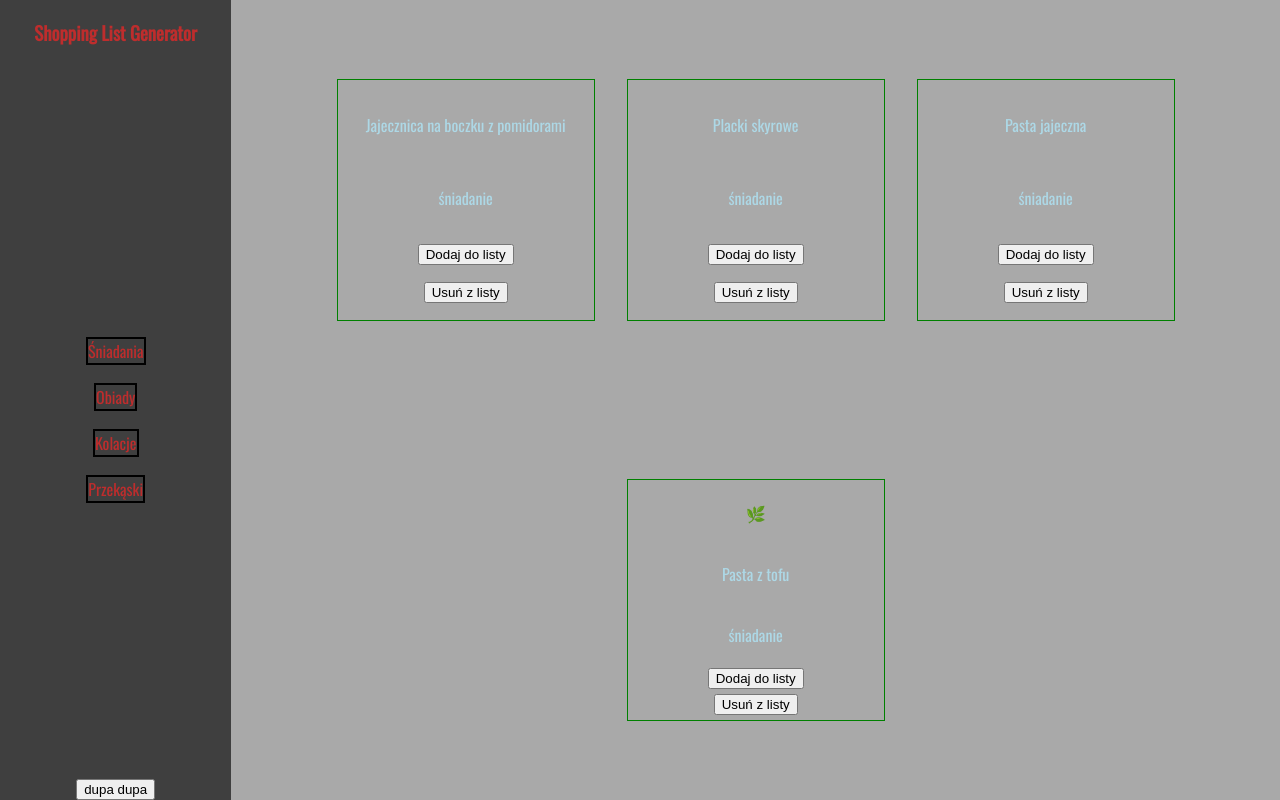
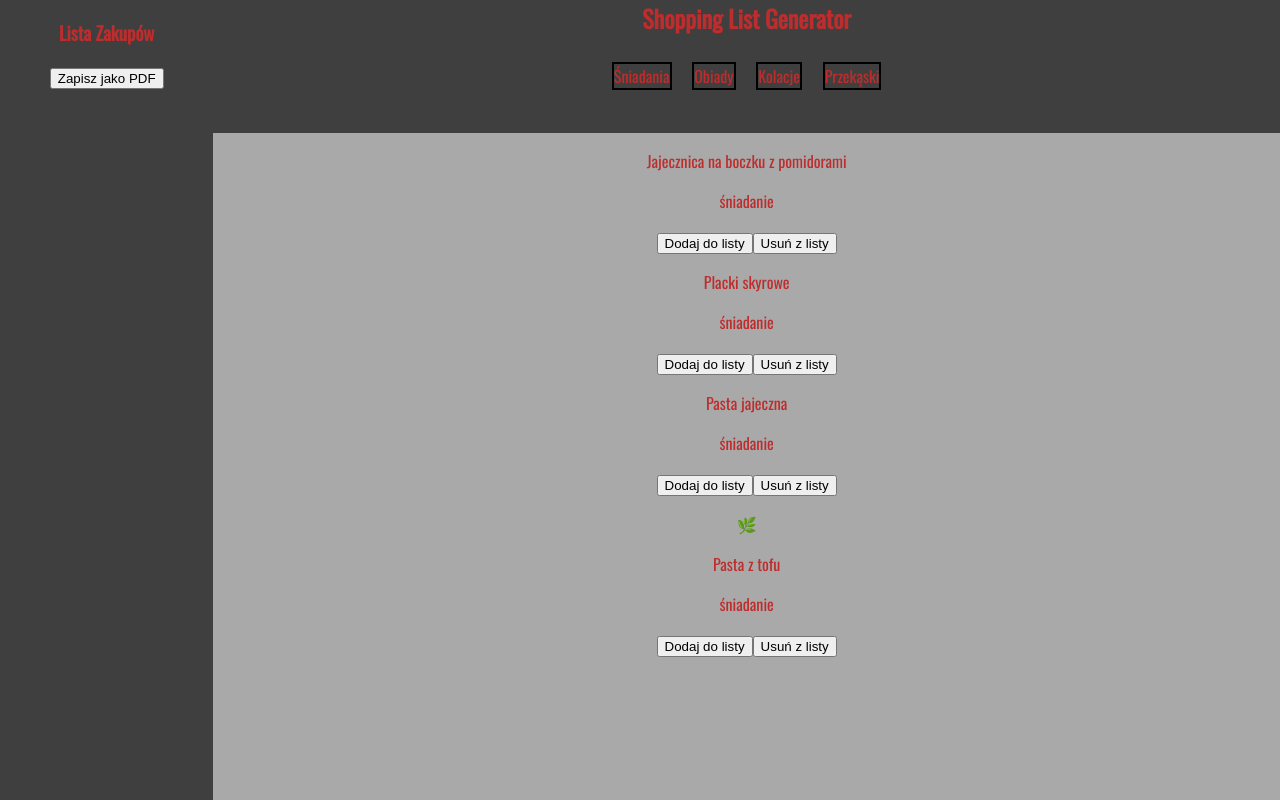
Before and after one commit to JJ-Wph/shoppinglistgenerator, a Vue app: page / in a window 1280 px wide. Built offline with nearby package versions, Linux system fonts and the light colour scheme.

Commit message:
display grid

```diff
--- a/package.json
+++ b/package.json
@@ -9,6 +9,7 @@
   },
   "dependencies": {
     "core-js": "^3.8.3",
+    "html2pdf.js": "^0.10.1",
     "vue": "^3.2.13"
   },
   "devDependencies": {
--- a/src/App.vue
+++ b/src/App.vue
@@ -21,26 +21,29 @@ export default {
 <style>
 @import url('https://fonts.googleapis.com/css2?family=Oswald&display=swap');
 
-body {
+html, body {
   margin: 0;
   padding: 0;
-  width: 100vw;
+  width: 100%;
   height: 100vh;
 }
 
 #app {
-  display: flex;
-  flex-direction: row;
+  display: grid;
+  grid-template-columns: repeat(6, 1fr);
+  grid-template-rows: repeat(6, 1fr);
+  grid-column-gap: 0px;
+  grid-row-gap: 0px;
   font-family: 'Oswald', sans-serif;
   width: 100%;
-  height: 100%;
+  height: 100vh;
   margin: 0;
   padding: 0;
   -webkit-font-smoothing: antialiased;
   -moz-osx-font-smoothing: grayscale;
-  color: lightblue;
   text-align: center;
   background-color: darkgrey;
+  color: rgb(190, 45, 45);
 };
 
 
--- a/src/components/BreakfastComponent.vue
+++ b/src/components/BreakfastComponent.vue
@@ -124,28 +124,17 @@ export default {
 
 <style>
 
-.container {
-  display: flex;
-  flex-direction: row;
-  flex-wrap: wrap;
-  justify-content: center;
-  align-items: center;
-  width: auto;
-  height: auto;
-  padding: 0;
-  margin: 0;
 
-}
 
 .recipeDiv {
-  display: flex;
+  /* display: flex;
   flex-direction: column;
   justify-content: space-evenly;
   align-items: center;
   margin: 2vh;
   width: 20vw;
   height: 30vh;
-  border: 1px solid green;
+  border: 1px solid green; */
   /* background: linear-gradient(to top right, red, rgb(63, 63, 63), rgb(63, 63, 63), rgb(63, 63, 63)); */
 }
 
--- a/src/components/HeaderBar.vue
+++ b/src/components/HeaderBar.vue
@@ -1,6 +1,6 @@
 <template>
     <header>
-    <h3>Shopping List Generator</h3>
+        <h2>Shopping List Generator</h2>
         <nav>
             <ul>
                 <li @click="activateBreakfast">Śniadania</li>
@@ -9,16 +9,17 @@
                 <li @click="activateSnack">Przekąski</li>
             </ul>
         </nav>
-    <div class="listDiv">
+    </header>
+    <div class="listDiv" id="listDivToPDF">
+        <h3>Lista Zakupów</h3>
         <template v-for="product in listOfIgredients" :key="product">
-            <p v-if="product.value > 0">{{product.polishWord}}: {{product.value}}</p>
+            <p v-if="product.value > 0">{{product.polishWord}}: {{product.value}} {{product.unit}}</p>
         </template>
-        <button>dupa dupa</button>
+        <button @click="exportToPDF">Zapisz jako PDF</button>
+    </div>
 
-
-    </div>
-  </header>
     <BreakfastComponent
+        class="section"
         v-show="isBreakfastActive"
         @add-eggs-to-list=addScrambledEggs
         @add-skyr-pancakes-to-list=addSkyrPancakes
@@ -31,6 +32,7 @@
     />
 
     <LunchComponent
+        class="section"
         v-show="isLunchActive"
         @add-Chicken-Pasta-To-List=addChickenPasta
         @add-Cheeseburger-To-List=addCheeseburger
@@ -43,6 +45,7 @@
     />
 
     <DinnerComponent
+        class="section"
         v-show="isDinnerActive"
         @add-Chicken-Salad-To-List=addChickenSalad
         @add-Cheese-Sandwich-To-List=addCheeseSandwich
@@ -55,6 +58,7 @@
     />
 
     <SnackComponent
+        class="section"
         v-show="isSnackActive"
         @add-Chips-To-List=addChips
         @add-Carrot-Chips-To-List=addCarrotChips
@@ -72,6 +76,7 @@ import BreakfastComponent from './BreakfastComponent.vue'
 import LunchComponent from './LunchComponent.vue'
 import DinnerComponent from './DinnerComponent.vue'
 import SnackComponent from './SnackComponent.vue'
+import html2pdf from 'html2pdf.js'
 
 import {reactive, ref} from 'vue'
 export default {
@@ -89,32 +94,32 @@ export default {
         const isSnackActive = ref(false);
 
         const listOfIgredients = reactive({
-            onion:{ value: 0, polishWord: 'cebula'},
-            tomato:{ value: 0, polishWord: 'pomidor'},
-            roll:{ value: 0, polishWord: 'bułka'},
-            bacon: { value: 0, polishWord: 'bekon'},
-            cheese: { value: 0, polishWord: 'ser żółty'},
-            eggs: { value: 0, polishWord: 'jaja'},
-            beef: { value: 0, polishWord: 'wołowina'},
-            flour: { value: 0, polishWord: 'mąka'},
-            milk: { value: 0, polishWord: 'mleko'},
-            curds: { value: 0, polishWord: 'serek wiejski'},
-            raisins: { value: 0, polishWord: 'rodzynki'},
-            vanillaSkyr: { value: 0, polishWord: 'skyr waniliowy'},
-            mayonnaise: { value: 0, polishWord: 'majonez'},
-            chives: { value: 0, polishWord: 'szczypiorek'},
-            tofu: { value: 0, polishWord: 'tofu'},
-            pasta: { value: 0, polishWord: 'makaron'},
-            chicken: { value: 0, polishWord: 'pierś z kurczaka'},
-            sweetPotato: { value: 0, polishWord: 'batat'},
-            chickPeas: { value: 0, polishWord: 'ciecierzyca'},
-            breadCrumbs: { value: 0, polishWord: 'bułka tarta'},
-            sweetPepper: { value: 0, polishWord: 'papryka słodka'},
-            cucumber: { value: 0, polishWord: 'ogórek'},
-            chips: { value: 0, polishWord: 'chipsy'},
-            carrotChips: { value: 0, polishWord: 'chipsy marchewkowe'},
-            chocolate: { value: 0, polishWord: 'czekolada'},
-            sticks: { value: 0, polishWord: 'paluszki'},
+            onion:{ value: 0, polishWord: 'cebula', unit: 'g'},
+            tomato:{ value: 0, polishWord: 'pomidory', unit: 'g'},
+            roll:{ value: 0, polishWord: 'bułki', unit: 'szt.'},
+            bacon: { value: 0, polishWord: 'bekon', unit: 'g'},
+            cheese: { value: 0, polishWord: 'ser żółty', unit: 'g'},
+            eggs: { value: 0, polishWord: 'jaja', unit: 'szt.'},
+            beef: { value: 0, polishWord: 'wołowina', unit: 'g'},
+            flour: { value: 0, polishWord: 'mąka', unit: 'g'},
+            milk: { value: 0, polishWord: 'mleko', unit: 'ml'},
+            curds: { value: 0, polishWord: 'serek wiejski', unit: 'g'},
+            raisins: { value: 0, polishWord: 'rodzynki', unit: 'g'},
+            vanillaSkyr: { value: 0, polishWord: 'skyr waniliowy', unit: 'g'},
+            mayonnaise: { value: 0, polishWord: 'majonez', unit: 'g'},
+            chives: { value: 0, polishWord: 'szczypiorek', unit: 'g'},
+            tofu: { value: 0, polishWord: 'tofu', unit: 'g'},
+            pasta: { value: 0, polishWord: 'makaron', unit: 'g'},
+            chicken: { value: 0, polishWord: 'pierś z kurczaka', unit: 'g'},
+            sweetPotato: { value: 0, polishWord: 'bataty', unit: 'g'},
+            chickPeas: { value: 0, polishWord: 'ciecierzyca', unit: 'g'},
+            breadCrumbs: { value: 0, polishWord: 'bułka tarta', unit: 'g'},
+            sweetPepper: { value: 0, polishWord: 'papryka słodka', unit: 'g'},
+            cucumber: { value: 0, polishWord: 'ogórki', unit: 'g'},
+            chips: { value: 0, polishWord: 'chipsy', unit: 'op.'},
+            carrotChips: { value: 0, polishWord: 'chipsy marchewkowe', unit: 'op.'},
+            chocolate: { value: 0, polishWord: 'czekolada', unit: 'op.'},
+            sticks: { value: 0, polishWord: 'paluszki', unit: 'op.'},
     });
 
         const addScrambledEggs = val => {
@@ -419,6 +424,13 @@ export default {
             isSnackActive.value = true;
         }
 
+        function exportToPDF() {
+            html2pdf(document.getElementById('listDivToPDF'), {
+                margin: 2,
+                filename: "lista zakupów.pdf",
+            });
+        }
+
         return {
             isBreakfastActive,
             isLunchActive,
@@ -460,7 +472,8 @@ export default {
             addChocolate,
             deleteChocolate,
             addSticks,
-            deleteSticks
+            deleteSticks,
+            exportToPDF
         };
     }
 }
@@ -468,14 +481,13 @@ export default {
 
 <style scoped>
     header {
-        display: flex;
-        justify-content: space-between;
-        flex-direction: column;
-        align-items: center;
-        width: 20%;
+        grid-area: 1 / 2 / 2 / 7;
         background-color: rgb(63, 63, 63);
         /* background: linear-gradient(to bottom right, red, rgb(63, 63, 63), rgb(63, 63, 63)); */
-        color: rgb(190, 45, 45);
+    }
+
+    h2 {
+        margin: 0;
     }
 
     h3 {
@@ -484,14 +496,14 @@ export default {
 
     nav {
         display: flex;
-        flex-direction: column;
+        flex-direction: row;
         align-items: center;
         justify-content: center;
     }
 
     ul {
         display: flex;
-        flex-direction: column;
+        flex-direction: row;
         align-items: center;
         justify-content: center;
         list-style: none;
@@ -500,15 +512,34 @@ export default {
 
     li {
         cursor: pointer;
-        margin: 15%;
+        margin: 5%;
         border: 2px black solid;
     }
 
     .listDiv {
+        grid-area: 1 / 1 / 7 / 2;
+        background-color: rgb(63, 63, 63);
         padding: 0;
+        /* display:flex;
+         border:3px solid black;
+         flex-direction:column;
+         flex-wrap:wrap;
+         width: 80%;
+         height: 100%; */
+
     }
 
     .listDiv > p {
-        padding: 0;
+        display: flex;
+        flex-wrap: wrap;
+        flex-flow: column wrap;
+        margin: 0;
     }
+
+    .section {
+        grid-area: 2 / 2 / 7 / 7;
+
+
+    }
+
 </style>
```
Also changed, not shown: 1 other file (tests, documents, lock files or other folders). Lines whose indentation alone changed are shown as unchanged.
